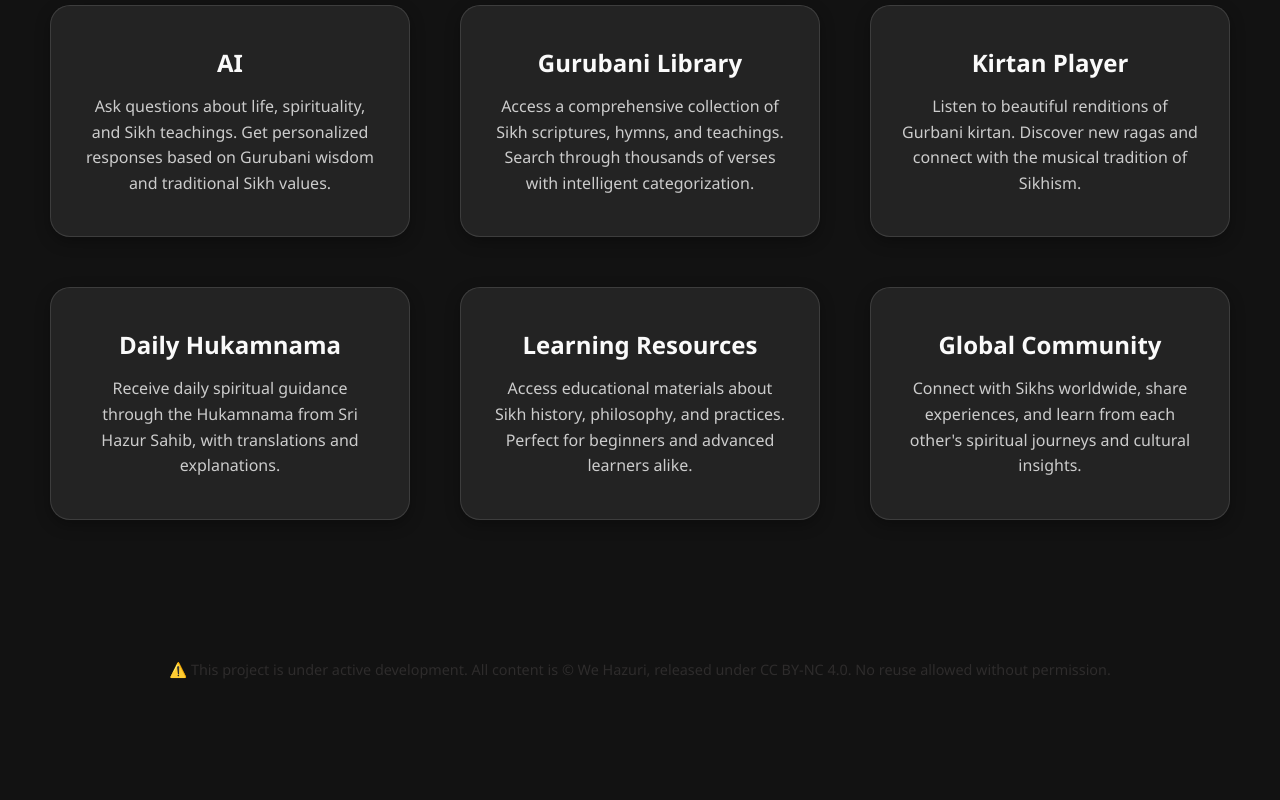
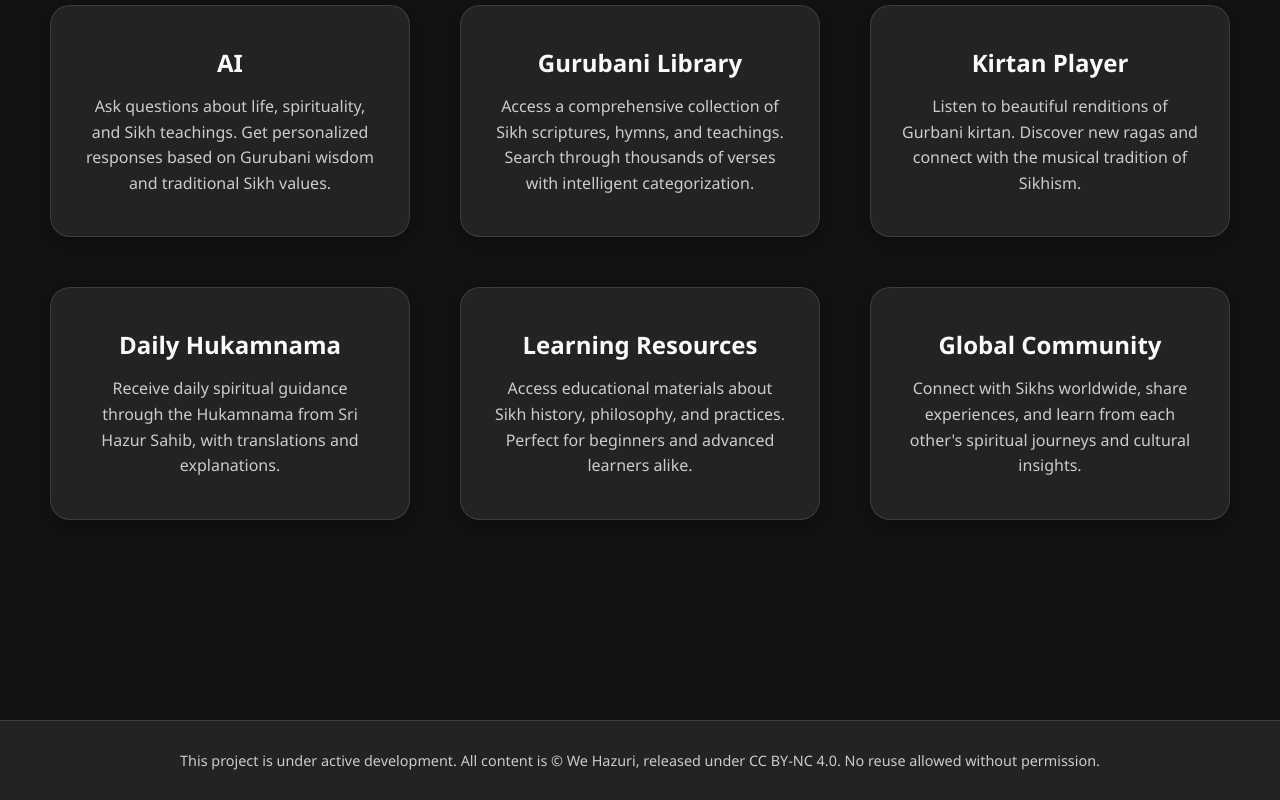
Before and after one commit to wehazuri/we-hazuri-frontend, a plain HTML site: page index.html in a window 1280 px wide. Shown: the part 1060-1860 px from the top of the page. Before the commit the page ends 1759 px from the top, so only its background shows below. Drawn offline with Linux system fonts and the light colour scheme.

Commit message:
Update index.html

```diff
--- a/index.html
+++ b/index.html
@@ -1025,9 +1025,10 @@ License: CC BY-NC 4.0 (https://creativecommons.org/licenses/by-nc/4.0/)
             }
         });
     </script>
-    <footer style="text-align:center; font-size: 0.9rem; color: #2E2C2C; padding: 20px;">
-    ⚠️ This project is under active development. All content is © We Hazuri, released under CC BY-NC 4.0. No reuse allowed without permission.
-   </footer>
+   <footer style="background: rgba(44, 44, 44, 0.7); text-align:center; font-size: 0.9rem; color: var(--text-color); padding: 30px; margin-top: 80px; border-top: 1px solid var(--border-color);">
+    This project is under active development. All content is © We Hazuri, released under CC BY-NC 4.0. No reuse allowed without permission.
+</footer>
+
 
 </body>
 </html>
```
